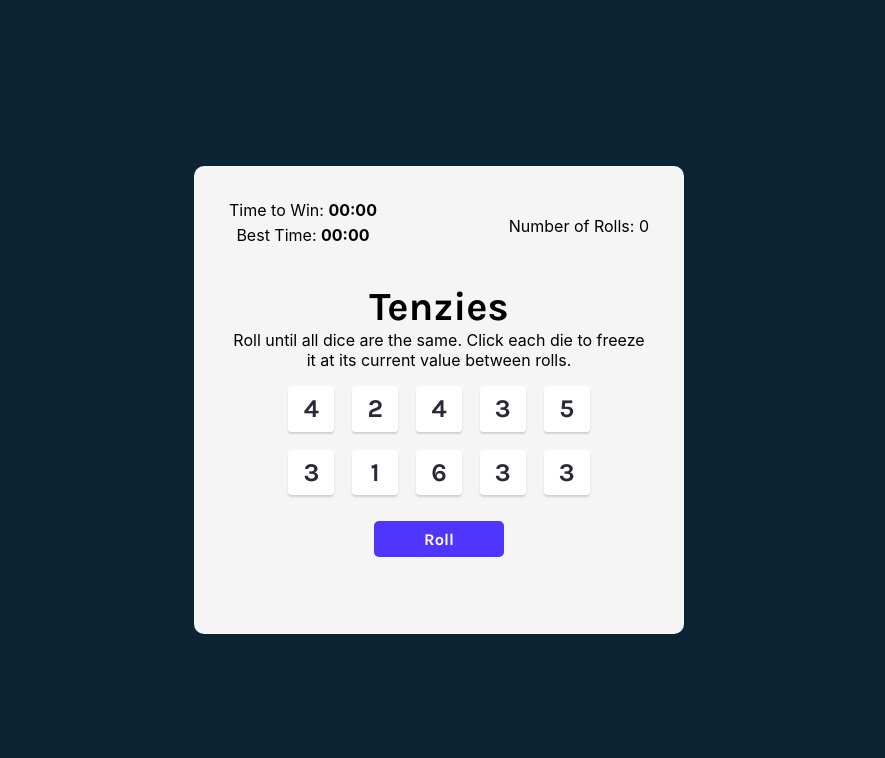
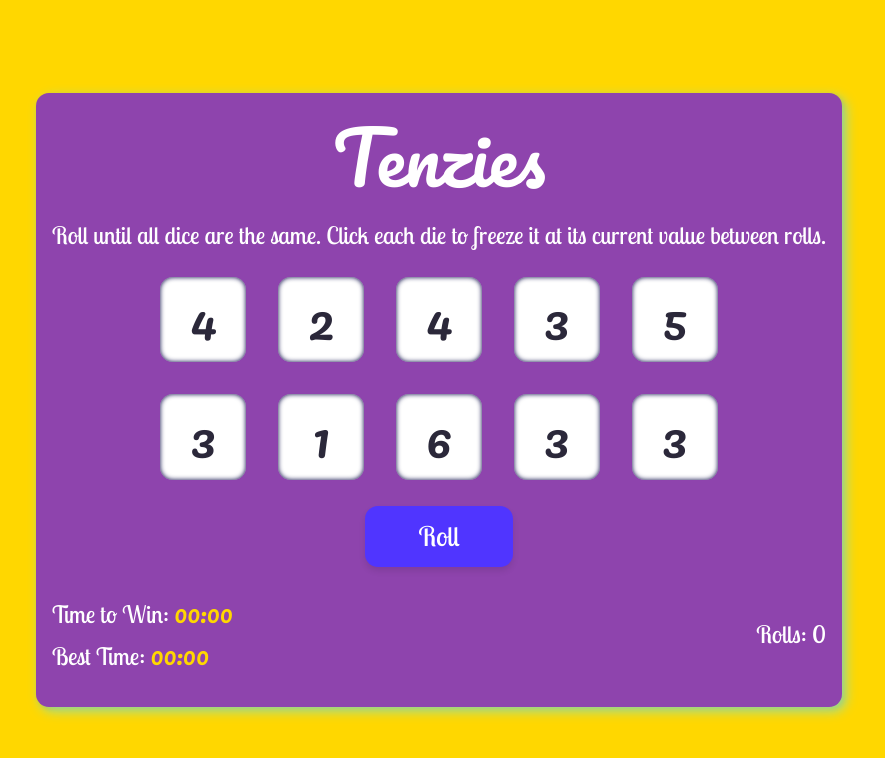
Before and after one commit to komalgill0310/tenzies_game, a React (Vite) app: page / in a window 1280 px wide. Shown: the top 758 px of the page, without its empty margins (201-1086 px from the left). Built offline with nearby package versions, Linux system fonts and the light colour scheme.

Commit message:
changed styles for the app

```diff
--- a/src/App.css
+++ b/src/App.css
@@ -1,98 +1,117 @@
 main {
-  /*Display stuff*/
+  background-color: var(--clr-purple);
+  border-radius: 13px;
+  box-shadow: var(--bs);
   display: flex;
-  flex-shrink: 0;
   flex-direction: column;
-  align-items: center;
-  /* justify-content: space-between; */
-  /*Box model stuff*/
-  width: 420px;
-  height: 400px;
-  padding: 33.28px 34.56px 33.92px 34.56px;
-  border-radius: 10px;
-  background: #f5f5f5;
+  font-family: var(--ff-primary);
+  justify-content: center;
+  margin: 3em auto;
+  padding: 0 1em;
 }
 
 .title {
-  font-size: 40px;
+  font-size: var(--fs-h1);
   margin: 0;
+  text-align: center;
 }
 
-.instructions,
-.game-stats {
-  font-family: "Inter", sans-serif;
-  font-weight: 400;
-  margin-top: 0;
+.instructions {
+  font-family: var(--ff-secondary);
+  font-size: var(--fs-p);
+  margin: 0;
   text-align: center;
 }
 
 .die-container {
-  /*Display stuff*/
   display: grid;
-  grid-template: auto auto / repeat(5, 1fr);
-  /*Miscellaneous*/
-  gap: 18px;
+  gap: 1.5em;
+  grid-template: repeat(3, auto) / repeat(2, 1fr);
+  margin: 27px auto 0;
+  place-items: center;
+  width: 100%;
 }
 
 .die {
-  /*Display stuff*/
+  align-items: center;
+  border-radius: 13px;
+  box-shadow: inset 0 0 5px #000040;
+  color: #2b283a;
+  cursor: pointer;
   display: grid;
-  align-items: center;
+  font-size: var(--fs-div);
+  font-weight: var(--fw-bold);
+  height: 65.84px;
   justify-content: center;
   position: relative;
-  /*Box model stuff*/
-  width: 45.84px;
-  height: 45.84px;
-  border-radius: 3.813px;
-  /*Typography stuff*/
-  font-size: 25.589px;
-  font-weight: 700;
-  color: #2b283a;
-  /*Miscellaneous*/
-  box-shadow: 0px 2px 2px 0px rgba(0, 0, 0, 0.15);
-  cursor: pointer;
+  transition: transform 750ms cubic-bezier(0.5, 0, 0.5, 1), opacity 250ms linear;
+  width: 65.84px;
+}
+
+.die:hover {
+  opacity: 0.5;
+  transform: scale(1.2);
 }
 
 .btn-roll-dice {
-  /*Box model stuff*/
-  width: 130.16px;
-  height: 35.84px;
-  margin-top: 26px;
+  background-color: #5035ff;
+  border-radius: 13px;
   border: none;
-  border-radius: 5px;
-  background-color: #5035ff;
-  /*Typography stuff*/
-  font-family: "Karla", sans-serif;
-  font-size: 16.384px;
-  font-weight: 700;
+  box-shadow: 0px 4px 6px rgba(0, 0, 0, 0.1);
+  color: var(--clr-white);
+  cursor: pointer;
+  font-family: var(--ff-secondary);
+  font-size: 27px;
+  font-weight: var(--fw-bold);
+  margin-top: 2em;
+  margin: 25.6px auto;
+  padding: 0.5em 2em;
   text-align: center;
-  color: #fff;
-  /*Miscellaneous*/
-  cursor: pointer;
+  transition: transform 200ms ease-in-out;
 }
 
-/* Styles for the Time and Rolls elements */
+/* Hover effect */
+.btn-roll-dice:hover {
+  background-color: #6f4bff;
+  transform: translateY(-2px);
+}
+
+/* Game Stats */
+
 .game-stats {
+  align-items: center;
   display: flex;
-  align-items: start;
+  font-family: var(--ff-secondary);
+  font-size: 1rem;
   justify-content: space-between;
   margin-bottom: 31px;
-  width: 420px;
 }
 
-.game-stats-time {
-  margin-right: 41px;
-}
-
-.game-stats-time p {
+.game-stats p {
   margin: 0;
-  padding: 0 0 5px 0;
-}
-
-.best-time {
-  margin-left: 0;
 }
 
 .game-stats-time span {
-  font-weight: bold;
+  color: var(--clr-gold);
+  font-family: var(--ff-primary);
+  font-weight: var(--fw-bold);
 }
+
+/* Media Query */
+
+@media (min-width: 700px) {
+  .die-container {
+    grid-template: auto auto / repeat(5, 1fr);
+    gap: 2em;
+    width: auto;
+  }
+
+  .die {
+    width: 85.84px;
+    height: 85.84px;
+  }
+
+  .game-stats {
+    font-size: var(--fs-p);
+  }
+}
--- a/src/App.jsx
+++ b/src/App.jsx
@@ -78,15 +78,6 @@ function App() {
 
   return (
     <main>
-      <GameStats
-        time={time}
-        setTime={setTime}
-        dieValuesArr={dieValuesArr}
-        tenzies={tenzies}
-        numOfRolls={countNumOfRolls}
-        isEffectRun={isEffectRun}
-        setIsEffectRun={setIsEffectRun}
-      />
       <h1 className="title">Tenzies</h1>
       <p className="instructions">
         Roll until all dice are the same. Click each die to freeze it at its
@@ -100,6 +91,15 @@ function App() {
       >
         {tenzies ? "New Game" : "Roll"}
       </button>
+      <GameStats
+        time={time}
+        setTime={setTime}
+        dieValuesArr={dieValuesArr}
+        tenzies={tenzies}
+        numOfRolls={countNumOfRolls}
+        isEffectRun={isEffectRun}
+        setIsEffectRun={setIsEffectRun}
+      />
     </main>
   );
 }
--- a/src/components/Die.jsx
+++ b/src/components/Die.jsx
@@ -8,7 +8,7 @@ export default function Die(prop) {
   };
 
   return (
-    <div className="die dot" style={styles} onClick={holdDice}>
+    <div className="die" style={styles} onClick={holdDice}>
       {value}
     </div>
   );
--- a/src/components/GameStats.jsx
+++ b/src/components/GameStats.jsx
@@ -67,7 +67,7 @@ export default function GameStats(props) {
           </span>
         </p>
       </div>
-      <p className="game-stats-rolls">Number of Rolls: {numOfRolls}</p>
+      <p className="game-stats-rolls">Rolls: {numOfRolls}</p>
     </div>
   );
 }
--- a/src/index.css
+++ b/src/index.css
@@ -1,24 +1,62 @@
-@import url("https://fonts.googleapis.com/css2?family=Karla:wght@700&display=swap");
+@import url("https://fonts.googleapis.com/css2?family=Lobster+Two&family=Pacifico&display=swap");
+
+*,
+*::before,
+*::after {
+  box-sizing: border-box;
+}
 
 :root {
-  /*Typography stuff*/
-  font-family: "Karla", sans-serif;
+  --ff-primary: "Pacifico", cursive;
+  --ff-secondary: "Lobster Two", cursive;
+
+  --fw-reg: 400;
+  --fw-bold: 900;
+
+  --clr-purple: #8e44ad;
+  --clr-white: #fff;
+  --clr-accent: #e74c3c;
+  --clr-gold: #ffd700;
+
+  --fs-h1: 3rem;
+  --fs-div: 2.25rem;
+  --fs-p: 1.25rem;
+  --fs-body: 1rem;
+
+  --box-shadow-color: #91dfa7;
+
+  --bs: 0.25em 0.25em 0.75em var(--box-shadow-color),
+    0.125em 0.125em 0.25em rgba(0, 0, 0, 0.15);
+
   font-synthesis: none;
   text-rendering: optimizeLegibility;
-  /*Miscellaneous*/
   -webkit-font-smoothing: antialiased;
   -moz-osx-font-smoothing: grayscale;
   -webkit-text-size-adjust: 100%;
 }
 
 body {
-  /*Display stuff*/
+  align-items: center;
+  background-color: var(--clr-gold);
+  color: var(--clr-white);
   display: flex;
   flex-direction: column;
-  align-items: center;
-  justify-content: center;
-  /*Box model stuff*/
   height: 100vh;
+  line-height: normal;
   margin: 0;
-  background-color: #0b2434;
+  padding: 1em 2em;
 }
+
+@media (min-width: 700px) {
+  body {
+    justify-content: center;
+    padding: 0 2em;
+  }
+
+  :root {
+    --fs-h1: 4.5rem;
+    --fs-div: 3rem;
+    --fs-p: 1.5rem;
+    --fs-body: 1.125rem;
+  }
+}
```
